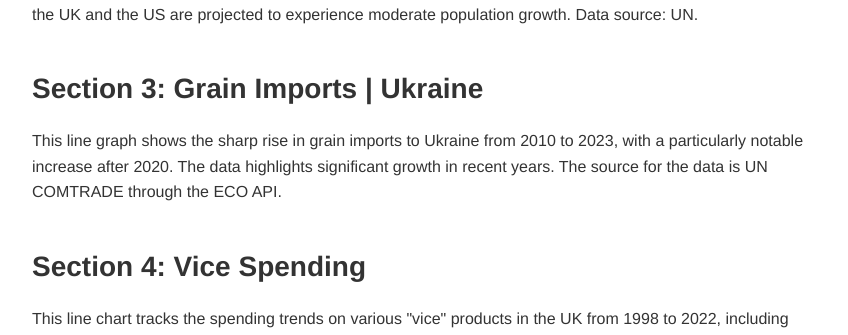
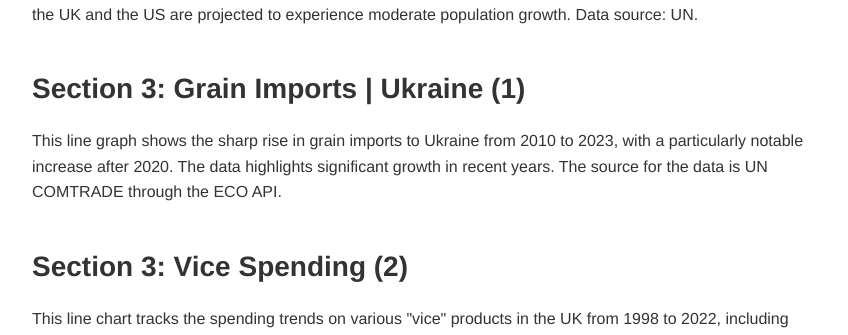
Before and after one commit to aydan-ui/aydan-ui.github.io, a plain HTML site: page index.html in a window 1280 px wide. Shown: the part 823-1158 px from the top of the page, without its empty margins (208-1056 px from the left). Drawn offline with Linux system fonts and the light colour scheme; a script that the page names is missing.

Commit message:
Update index.html

```diff
--- a/index.html
+++ b/index.html
@@ -78,7 +78,7 @@
 
     <section>
         <div class="chart-description">
-            <h2>Section 3: Grain Imports | Ukraine </h2>
+            <h2>Section 3: Grain Imports | Ukraine (1) </h2>
             <p> <!-- This is a paragraph, it's the main way to display text on a web page -->
                 This line graph shows the sharp rise in grain imports to Ukraine from 2010 to 2023, with a particularly notable increase after 2020. The data highlights significant growth in recent years. The source for the data is UN COMTRADE through the ECO API.
             </p>
@@ -88,7 +88,7 @@
 
     <section>
         <div class="chart-description">
-            <h2>Section 4: Vice Spending </h2>
+            <h2>Section 3: Vice Spending (2) </h2>
             <p> <!-- This is a paragraph, it's the main way to display text on a web page -->
                 This line chart tracks the spending trends on various "vice" products in the UK from 1998 to 2022, including alcohol (beer, spirits, wines, ciders), tobacco, and narcotics. The spending on tobacco shows a sharp increase, while other categories like narcotics and beer remain relatively steady. Data source: ONS (Office for National Statistics).
             </p>
```
